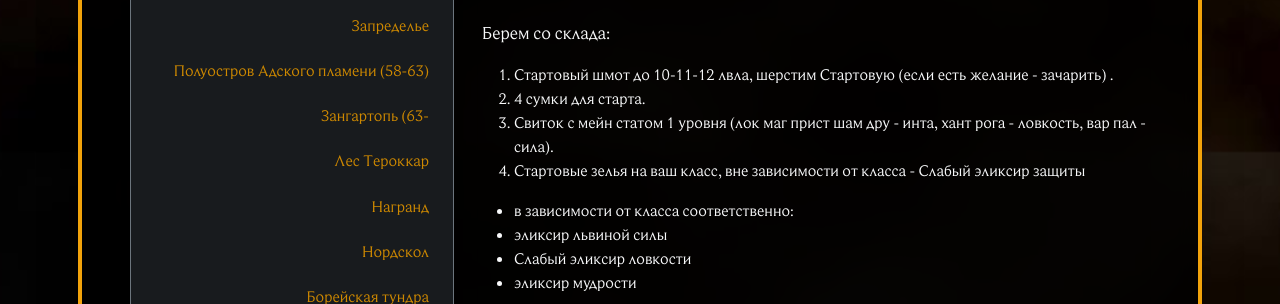
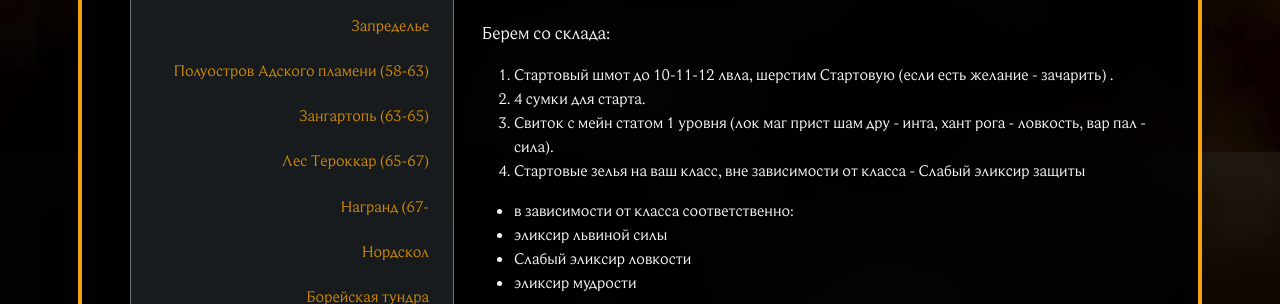
Before and after one commit to Phoenix-Guilds/phoenix-guilds.github.io, a Jekyll site: the page built from _guides/gayd-po-prokachke-hk-ot-silmy.md, in a window 1280 px wide. Shown: the part 2368-2672 px from the top of the page. Built offline with Jekyll 4.4.1, drawn with Linux system fonts in a browser that asks for light colours; nearby versions of some CDN libraries; library files that are not in the unit come from our copies; some of the changed lines change nothing that is shown.

Commit message:
Update Гайды “gayd-po-prokachke-hk-ot-silmy”

```diff
--- a/_guides/gayd-po-prokachke-hk-ot-silmy.md
+++ b/_guides/gayd-po-prokachke-hk-ot-silmy.md
@@ -1714,7 +1714,7 @@
 
 ГРАЦ!!!!!
 
-### Зангартопь (63-
+### Зангартопь (63-65)
 
 С ПОМОГАТОРОМ
 
@@ -1800,7 +1800,7 @@
 
 Летим, сдаём. И ГРАЦ!!! Получаем ачивку "Тайны топи"
 
-### Лес Тероккар
+### Лес Тероккар (65-67)
 
 Ну здраствуй, дорогой наш Шаттрат. Вот уж теперь тто можно тут поселиться. Кому надо было - поселился раньше. Начнем пожалуй с простого. Сдаём приказ вождя на лес тероккар. Берём квест "Адал". И тд и тп... короче, отправляемся на экскурсию.  Выбираем сторону, Атрейдесы или Харконены. А может вы не хотите ничьей стороны за Фрименов? Дело ваше.
 
@@ -1915,13 +1915,22 @@
 
 * Нападение Скеттиса
 
-А теперь настало время помогатора
-
-
-
-
-
-### Награнд
+А теперь настало время помогатора.
+
+В Шаттрате
+
+* Какая книга? Не вижу никакой книги
+
+В лесу
+
+* Большой костяной червь
+* Зло приближается
+* Тероккарантул
+* Торгос
+
+Всё сдаём. Осталось немного, но самое приятное...
+
+### Награнд (67-
 
 так же как и в лесу - на сложные квесты просить помогаторов
 
```
